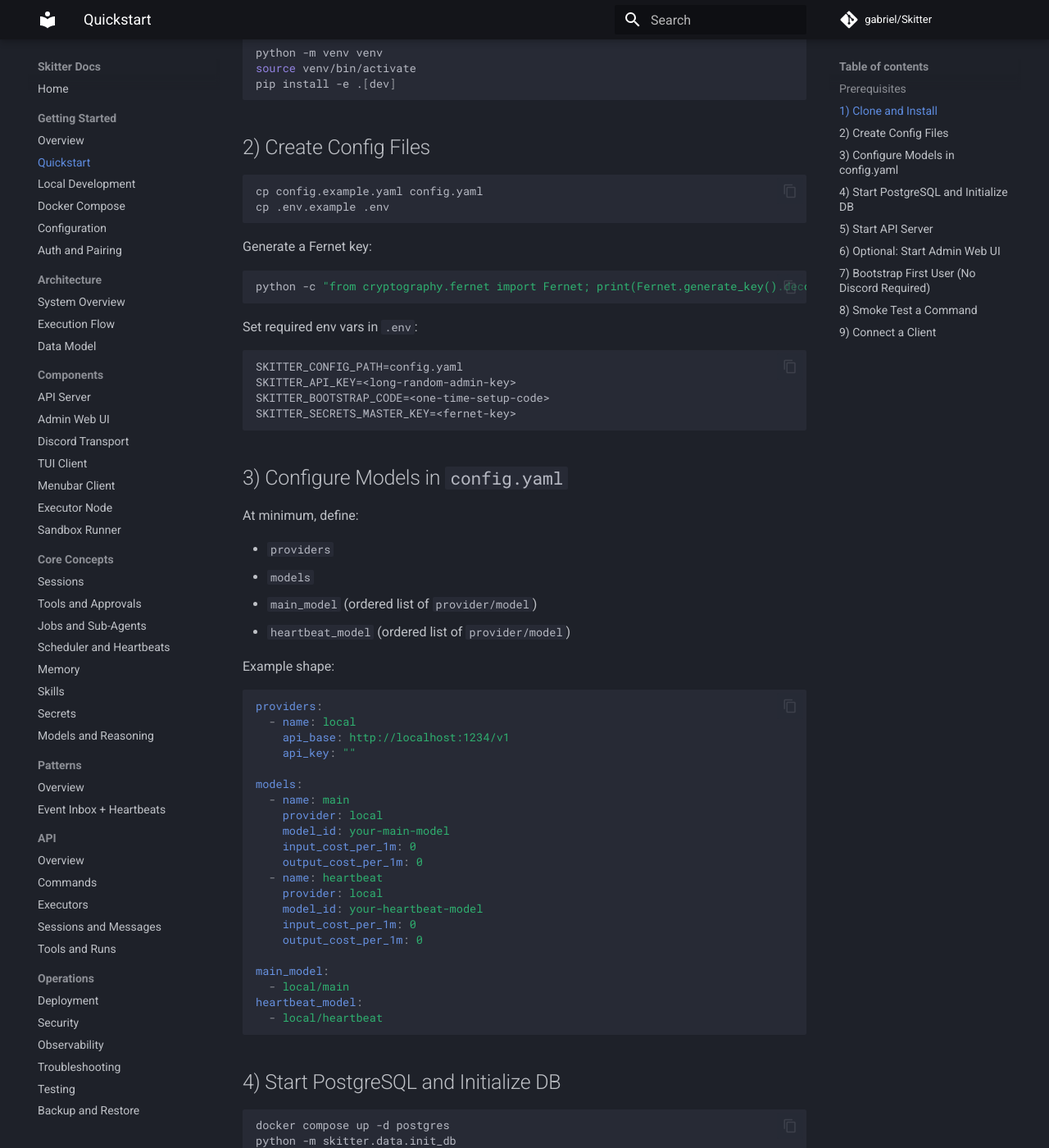
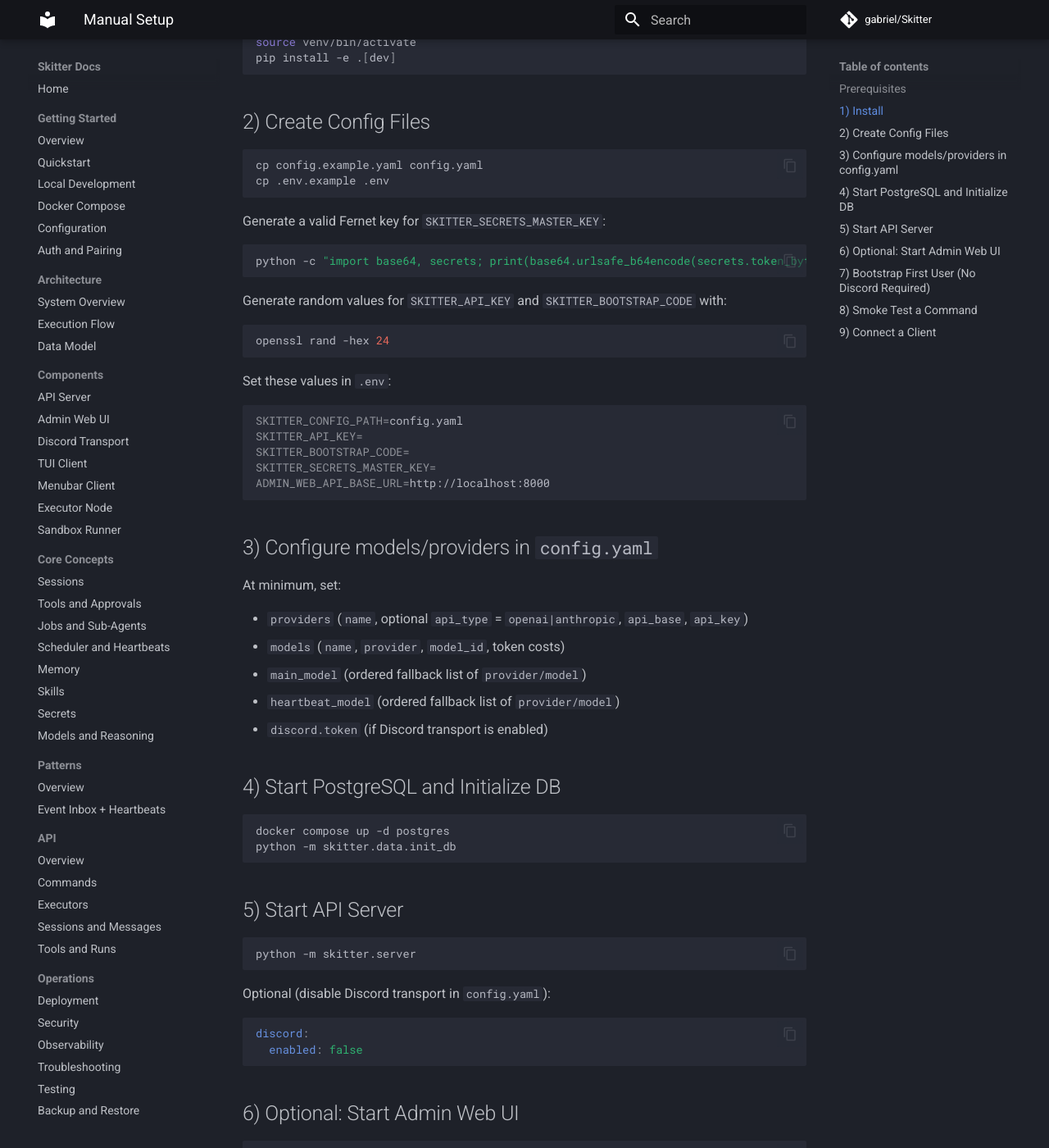
Before and after one commit to Zwergengraf/skitter, an MkDocs documentation site: the page built from docs/getting-started/manual-setup.md, in a window 1280 px wide and 1400 px high, scrolled down 493 px. Shown: the whole window at 82% size. Built offline with MkDocs 1.6.1 and Material for MkDocs 9.7.7, drawn with Linux system fonts in a browser that asks for light colours; comment, search, counter and statistics services are not loaded; some of the changed text lies outside the part shown.

Commit message:
Add discord_enabled ConfigField, update docs

````diff
--- a/config.example.yaml
+++ b/config.example.yaml
@@ -125,6 +125,7 @@
 # scheduler:
 #   timezone: UTC
 discord:
+  enabled: true
   token: ""
   progress_updates: true
   progress_interval_seconds: 3
--- a/docker-compose.yml
+++ b/docker-compose.yml
@@ -26,7 +26,6 @@
       SKITTER_API_KEY: ${SKITTER_API_KEY:-}
       SKITTER_BOOTSTRAP_CODE: ${SKITTER_BOOTSTRAP_CODE:-}
       SKITTER_SECRETS_MASTER_KEY: ${SKITTER_SECRETS_MASTER_KEY:-}
-      SKITTER_ENABLE_DISCORD: ${SKITTER_ENABLE_DISCORD:-true}
       SKITTER_DB_URL: postgresql+asyncpg://${SKITTER_POSTGRES_USER:-postgres}:${SKITTER_POSTGRES_PASSWORD:-postgres}@postgres:5432/${SKITTER_POSTGRES_DB:-skitter}
       SKITTER_WORKSPACE_ROOT: /workspace
       SKITTER_HOST_WORKSPACE_ROOT: ${SKITTER_HOST_WORKSPACE_ROOT:-}
--- a/docs/getting-started/quickstart.md
+++ b/docs/getting-started/manual-setup.md
@@ -1,6 +1,6 @@
-# Quickstart
+# Manual Setup
 
-This path gets you to a running local stack quickly (DB + API + optional clients).
+This path gets you to a running local stack (DB + API + optional clients) as an alternative to the Docker setup, useful for quick development/testing.
 
 ## Prerequisites
 
@@ -8,12 +8,9 @@
 - Docker (for PostgreSQL)
 - Node 18+ (only if you also run the admin web UI)
 
-## 1) Clone and Install
+## 1) Install
 
 ```bash
-git clone <your-repo-url>
-cd Skitter
-
 python -m venv venv
 source venv/bin/activate
 pip install -e .[dev]
@@ -26,55 +23,37 @@
 cp .env.example .env
 ```
 
-Generate a Fernet key:
+Generate a valid Fernet key for `SKITTER_SECRETS_MASTER_KEY`:
 
 ```bash
-python -c "from cryptography.fernet import Fernet; print(Fernet.generate_key().decode())"
+python -c "import base64, secrets; print(base64.urlsafe_b64encode(secrets.token_bytes(32)).decode())"
 ```
 
-Set required env vars in `.env`:
+Generate random values for `SKITTER_API_KEY` and `SKITTER_BOOTSTRAP_CODE` with:
 
-```env
-SKITTER_CONFIG_PATH=config.yaml
-SKITTER_API_KEY=<long-random-admin-key>
-SKITTER_BOOTSTRAP_CODE=<one-time-setup-code>
-SKITTER_SECRETS_MASTER_KEY=<fernet-key>
+```bash
+openssl rand -hex 24
 ```
 
-## 3) Configure Models in `config.yaml`
+Set these values in `.env`:
 
-At minimum, define:
+```bash
+SKITTER_CONFIG_PATH=config.yaml
+SKITTER_API_KEY=
+SKITTER_BOOTSTRAP_CODE=
+SKITTER_SECRETS_MASTER_KEY=
+ADMIN_WEB_API_BASE_URL=http://localhost:8000
+```
 
-- `providers`
-- `models`
-- `main_model` (ordered list of `provider/model`)
-- `heartbeat_model` (ordered list of `provider/model`)
+## 3) Configure models/providers in `config.yaml`
 
-Example shape:
+At minimum, set:
 
-```yaml
-providers:
-  - name: local
-    api_base: http://localhost:1234/v1
-    api_key: ""
-
-models:
-  - name: main
-    provider: local
-    model_id: your-main-model
-    input_cost_per_1m: 0
-    output_cost_per_1m: 0
-  - name: heartbeat
-    provider: local
-    model_id: your-heartbeat-model
-    input_cost_per_1m: 0
-    output_cost_per_1m: 0
-
-main_model:
-  - local/main
-heartbeat_model:
-  - local/heartbeat
-```
+- `providers` (`name`, optional `api_type` = `openai|anthropic`, `api_base`, `api_key`)
+- `models` (`name`, `provider`, `model_id`, token costs)
+- `main_model` (ordered fallback list of `provider/model`)
+- `heartbeat_model` (ordered fallback list of `provider/model`)
+- `discord.token` (if Discord transport is enabled)
 
 ## 4) Start PostgreSQL and Initialize DB
 
@@ -89,10 +68,11 @@
 python -m skitter.server
 ```
 
-Optional (disable Discord transport):
+Optional (disable Discord transport in `config.yaml`):
 
-```bash
-SKITTER_ENABLE_DISCORD=false python -m skitter.server
+```yaml
+discord:
+  enabled: false
 ```
 
 ## 6) Optional: Start Admin Web UI
````
Also changed, not shown: other parts of docs/getting-started/manual-setup.md (+1 -1 lines), README.md (+14 -13 lines), docs/getting-started/configuration.md (+10 -1 lines), docs/getting-started/docker-compose.md (+7 -1 lines), docs/getting-started/local-development.md (+7 -1 lines), docs/index.md (+2 -2 lines), 3 other files.
